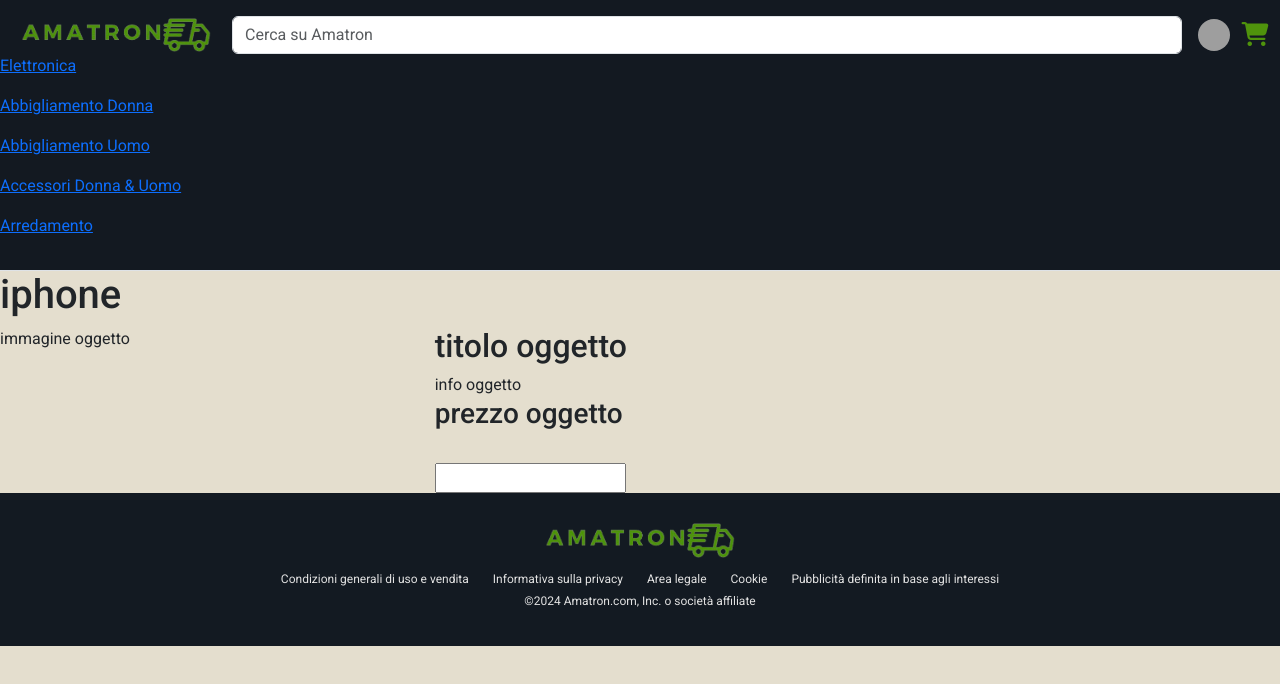
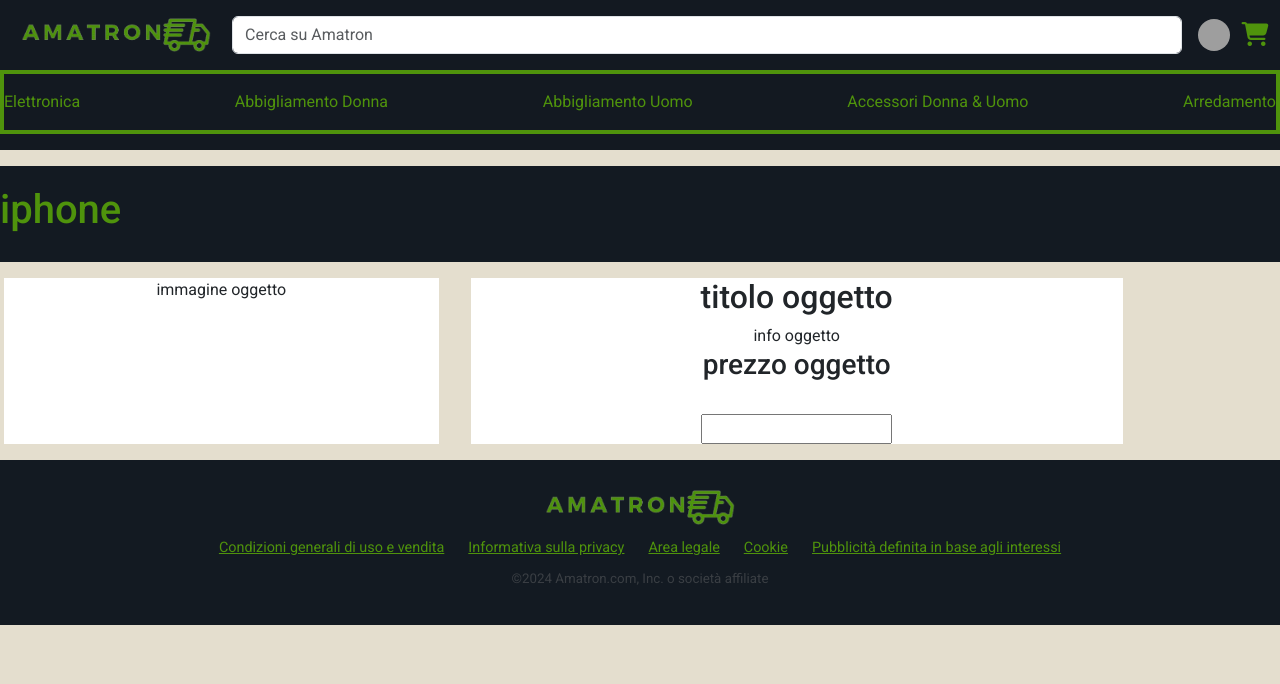
Before and after one commit to SalvoBisconti/ecommerce-generation, a plain HTML site: page prodotto.html in a window 1280 px wide. Drawn offline with nearby package versions, Linux system fonts and the light colour scheme; no server answers; grey boxes are pictures that could not be loaded.

Commit message:
aggiornamento del 10/05/24 mattina

```diff
--- a/css/style.css
+++ b/css/style.css
@@ -228,7 +228,13 @@ input[type="number"] {
 }
 
 
+.navbar_categorie p{
+    margin-top: 1rem;
+}
+
+
 .navbar_categorie{
+    margin-top: 1rem;
     border: 4px solid #4f930c;
     display: flex;
     justify-content: space-between;
@@ -239,7 +245,14 @@ input[type="number"] {
 }
 
 
-/*                   CSS CHECKOUT                  */
+
+
+/*
+
+            CSS CHECKOUT
+
+ */
+
 
 #divCheckout {
     color: rgb(223, 222, 222);
--- a/js/script.js
+++ b/js/script.js
@@ -165,7 +165,7 @@ function creaCardCatalogo() {
 
 }
 
-// navbar delle categorie + dropdown sottocategorie // Vale
+//
 
 // pagina del singolo prodotto //Yeison
 
--- a/prodotto.html
+++ b/prodotto.html
@@ -4,7 +4,7 @@
     <head>
         <meta charset="UTF-8">
         <meta name="viewport" content="width=device-width, initial-scale=1.0">
-        <title>Amatron</title>
+        <title>Prodotto</title>
 
         <!-- Bootstrap 5.3 -->
         <link
@@ -36,11 +36,11 @@
             rel="stylesheet"
             href="https://cdn.jsdelivr.net/npm/swiper@11/swiper-bundle.min.css"/>
 
-        <link rel="stylesheet" href="style.css">
+        <link rel="stylesheet" href="./css/style.css">
     </head>
 
 <body>
-<header class="py-3 border-bottom d-flex" id="header"></header>
+<header class="py-3 d-flex" id="header"></header>
 
 <div id="info_oggetto">
 
```
Also changed, not shown: catalogo.html (+1 -1 lines), checkout.html (+1 -1 lines), index.html (+1 -1 lines).
